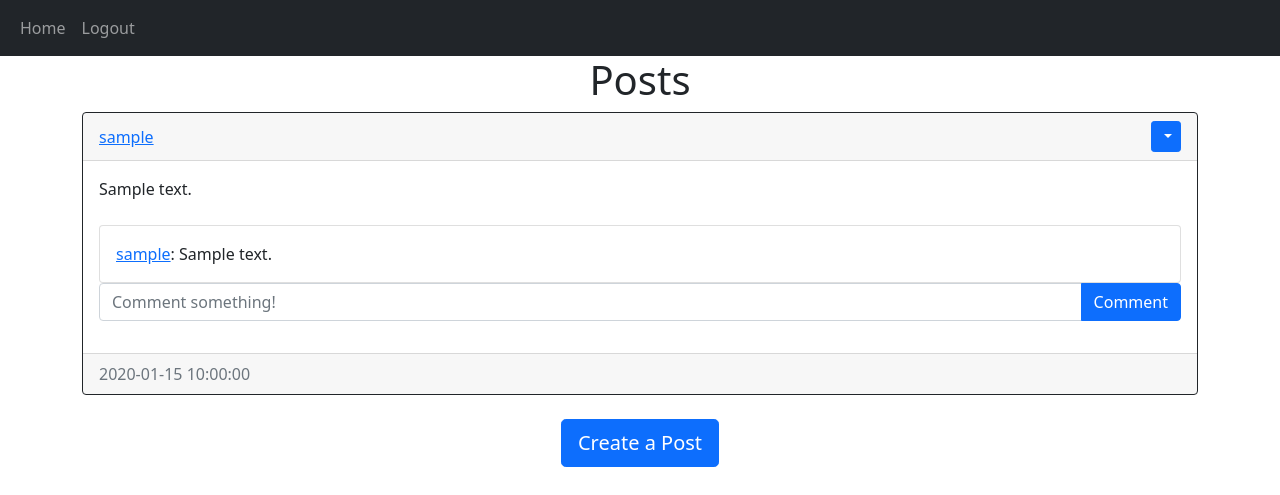
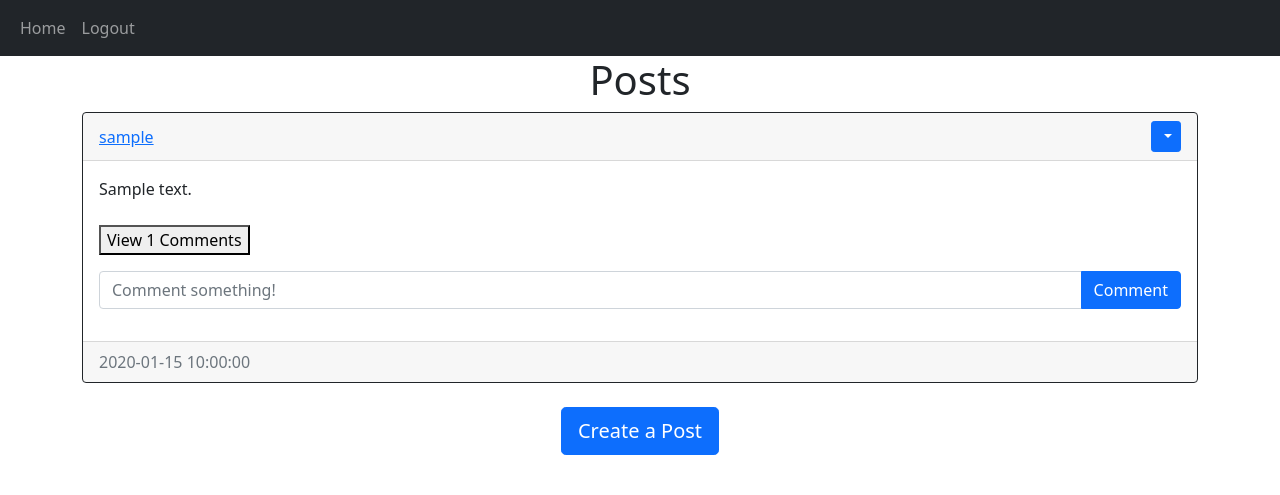
Before and after one commit to PerezChris99/SM-flask, a Flask app: page / in a window 1280 px wide. Shown: the top 495 px of the page. Run offline with Flask 2, Linux system fonts and the light colour scheme; a user stored in the database is signed in; tables that the repository leaves empty hold one stand-in row (values such as "Sample post").

Commit message:
drop down to show number of comments

```diff
--- a/website/templates/posts_div.html
+++ b/website/templates/posts_div.html
@@ -19,7 +19,7 @@
         <div class="card-body">
             <div class="card-text">{{post.text}}</div>
             <br/>
-            <div class="" id="comments-{{post.id}}">
+            <div class="collapse" id="comments-{{post.id}}">
                 <div class="card">
                     <div class="card-body" id="comments-expanded-{{post.id}}">
                         {% for comment in post.comments %}
@@ -29,7 +29,7 @@
                             </div>
                             <div>
                                 <small class="text-muted">
-                                    {{comment.date}}
+                                    {{comment.date_created}}
                                 </small>
                             </div>
                         </div>
@@ -37,6 +37,15 @@
                     </div>
                 </div>
             </div>
+            <p class="card-text">
+                {% if post.comments|length > 0 %}
+                <a data-bs-toggle="collapse" href="#comments-{{post.id}}" role="button">
+                    <button>View {{post.comments|length}} Comments</button>
+                </a>
+                {% else %}
+                <small class="text-muted">No comments</small>
+                {% endif %}
+            </p>
             <form class="input-group mb-3" method="POST" action="/create-comment/{{post.id}}">
                 <input type="text" id="text" name="text" class="form-control" placeholder="Comment something!"/>
                 <button type="submit" class="btn btn-primary">Comment</button>
```
